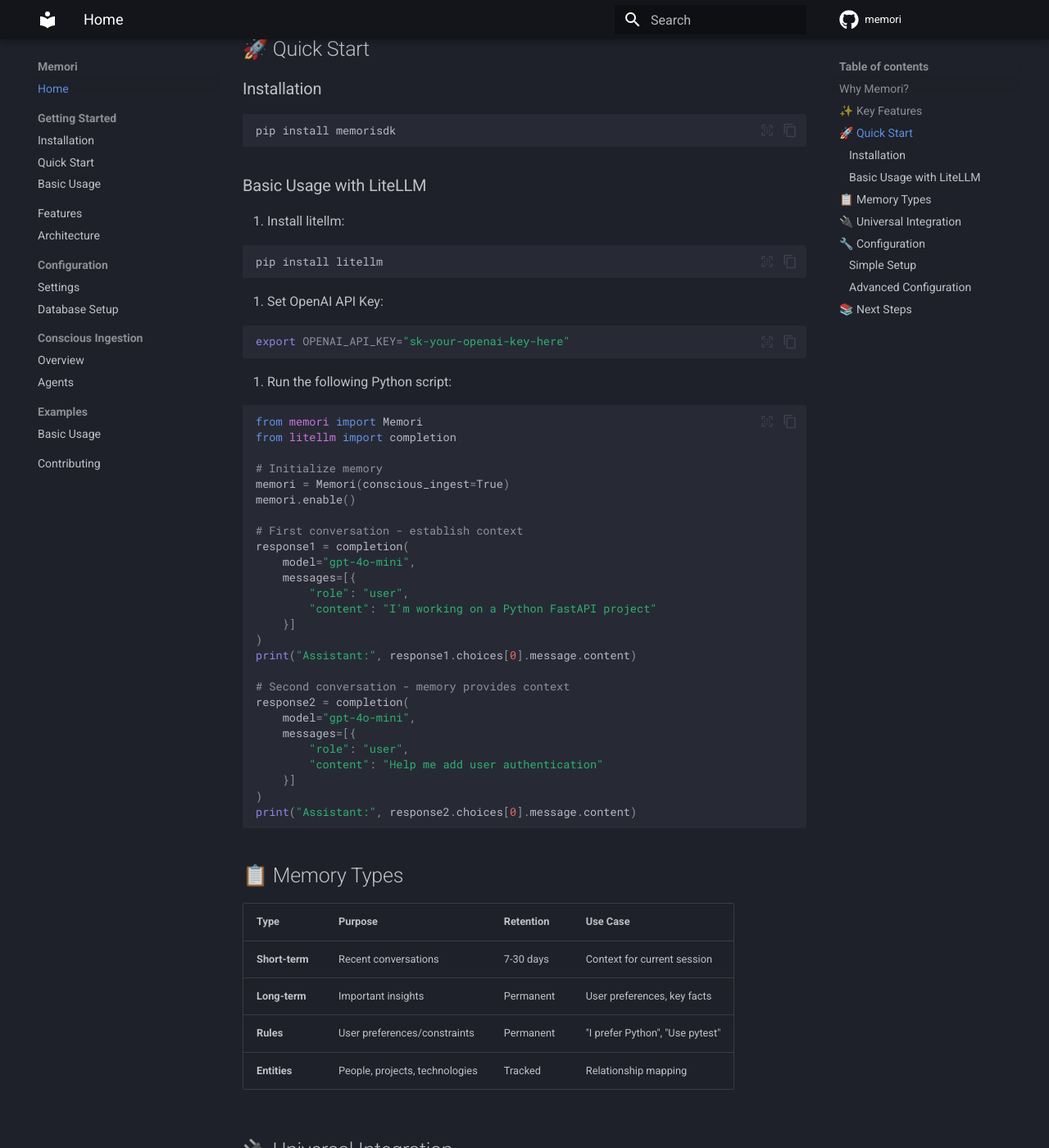
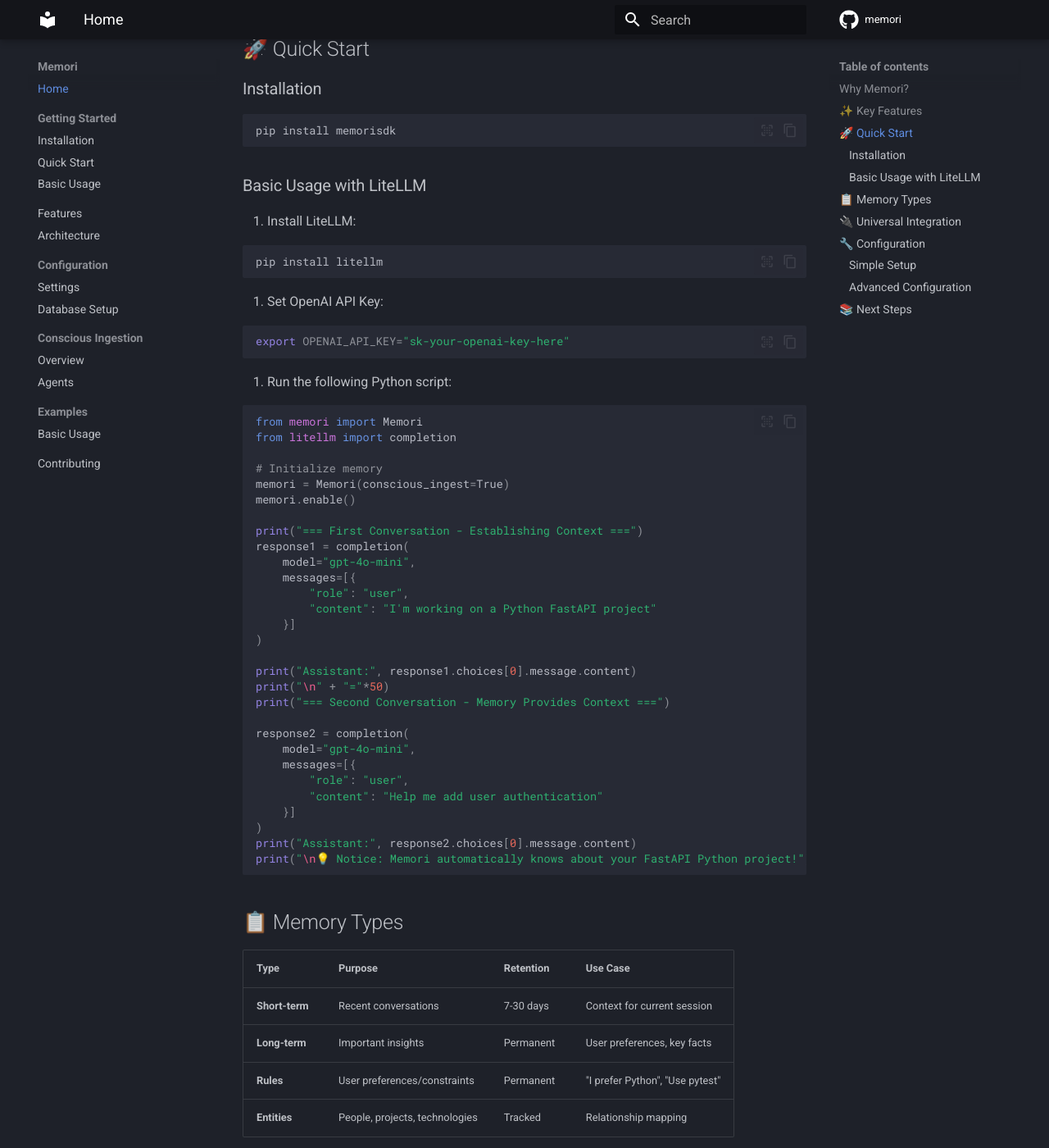
Before and after one commit to codemaker1023/Memori, an MkDocs documentation site: the page built from docs/index.md, in a window 1280 px wide and 1400 px high, scrolled down 1232 px. Shown: the whole window at 82% size. Built offline with MkDocs 1.6.1 and Material for MkDocs 9.7.7, drawn with Linux system fonts in a browser that asks for light colours; comment, search, counter and statistics services are not loaded.

Commit message:
update the quickstart guide

````diff
--- a/docs/index.md
+++ b/docs/index.md
@@ -54,7 +54,7 @@
 
 ### Basic Usage with LiteLLM
 
-1. Install litellm:
+1. Install LiteLLM:
 
 ```bash
 pip install litellm
@@ -76,7 +76,7 @@
 memori = Memori(conscious_ingest=True)
 memori.enable()
 
-# First conversation - establish context
+print("=== First Conversation - Establishing Context ===")
 response1 = completion(
     model="gpt-4o-mini",
     messages=[{
@@ -84,9 +84,11 @@
         "content": "I'm working on a Python FastAPI project"
     }]
 )
+
 print("Assistant:", response1.choices[0].message.content)
+print("\n" + "="*50)
+print("=== Second Conversation - Memory Provides Context ===")
 
-# Second conversation - memory provides context
 response2 = completion(
     model="gpt-4o-mini",
     messages=[{
@@ -95,6 +97,7 @@
     }]
 )
 print("Assistant:", response2.choices[0].message.content)
+print("\n💡 Notice: Memori automatically knows about your FastAPI Python project!")
 ```
 
 ## 📋 Memory Types
````
Also changed, not shown: README.md (+15 -4 lines).
